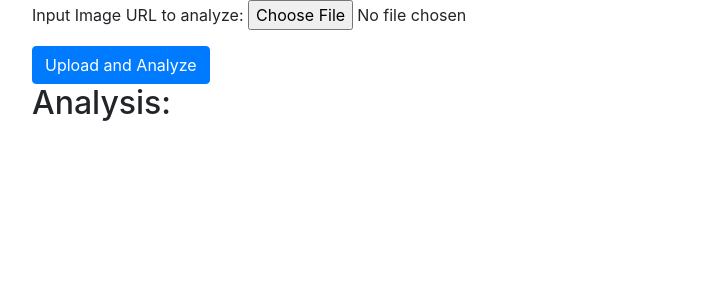
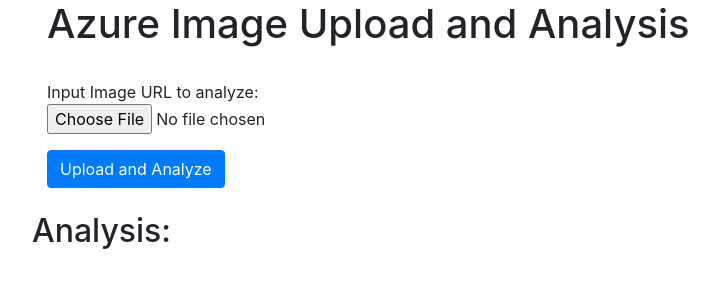
Before and after one commit to aswinwibisurya/imageuploadnanalysis, a website: page public/index.html in a window 1280 px wide. Shown: the whole page, without its empty margins (38-757 px from the left). Drawn offline with nearby package versions, Linux system fonts and the light colour scheme.

Commit message:
Restructure layout

```diff
--- a/public/index.html
+++ b/public/index.html
@@ -3,15 +3,17 @@
 <head>
     <meta charset="UTF-8">
     <meta name="viewport" content="width=device-width, initial-scale=1.0">
-    <title>Document</title>
+    <title>Image Upload and Analysis</title>
     <link rel="stylesheet" href="https://stackpath.bootstrapcdn.com/bootstrap/4.3.1/css/bootstrap.min.css" integrity="sha384-ggOyR0iXCbMQv3Xipma34MD+dH/1fQ784/j6cY/iJTQUOhcWr7x9JvoRxT2MZw1T" crossorigin="anonymous">
 </head>
 <body>
 
-
-
     <div class="container">
         <div class="row">
+            <div class="col"><h1>Azure Image Upload and Analysis</h1></div>
+        </div>
+        <div class="row mt-4 mb-4">
+            <div class="col">
                 <form id="formUpload" action="/upload" method="POST" enctype="multipart/form-data">
                     <div class="form-group">
                         Input Image URL to analyze:
@@ -21,8 +23,9 @@
                     <input type="submit" value="Upload and Analyze" class="btn btn-primary"/>
                 </form>
             </div>
-        <div class="row">
+            <div class="col">
                 <img id="imgUploadedBlob"/>
+            </div>
         </div>
         <div class="row">
             <h2>Analysis:</h2>
```
Lines whose indentation alone changed are shown as unchanged.
